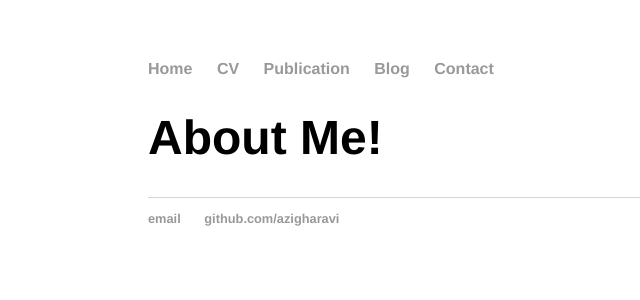
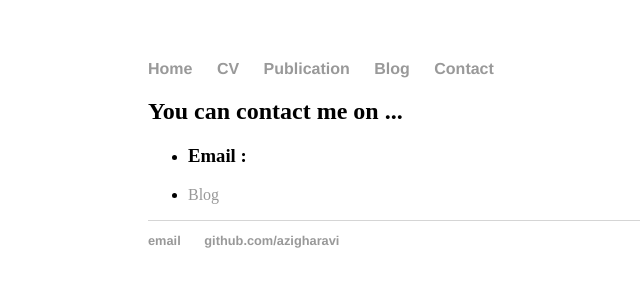
Before and after one commit to azigharavi/.github.io, a Jekyll site: the page built from about/index.html, in a window 1280 px wide. Shown: the top 300 px of the page, without its empty margins (44-684 px from the left). Built offline with Jekyll 4.4.1, drawn with Linux system fonts in a browser that asks for light colours.

Commit message:
Update index.html

```diff
--- a/about/index.html
+++ b/about/index.html
@@ -1,7 +1,19 @@
 ---
 layout: default
 title: Azimeh Gharavi
+emails:
+  - azimeh.gharavi@gmail.com
+  - ag72@hw.ac.uk
 ---
 <div class="blurb">
-	<h1>About Me!</h1>
+  <h2>You can contact me on ...</h2>
+  <ul>
+    <li><h3> Email : <h3>
+      {% for email in layput.emails %}
+	    {{ email }}
+      {% endfor %}
+    </li>
+    <li><a href="/blog.html">Blog</a></li>
+  </ul>
+
 </div><!-- /.blurb -->
```
